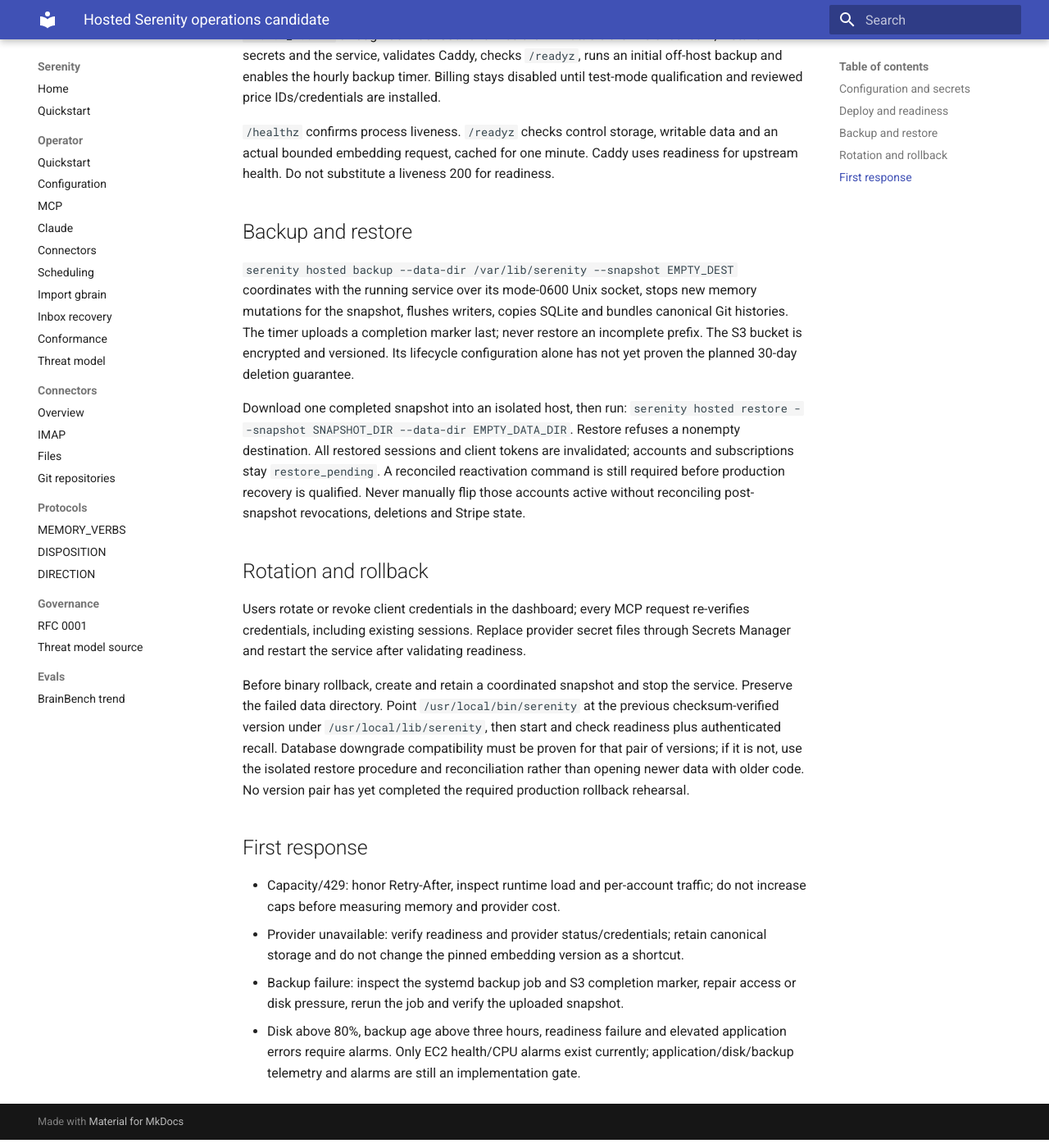
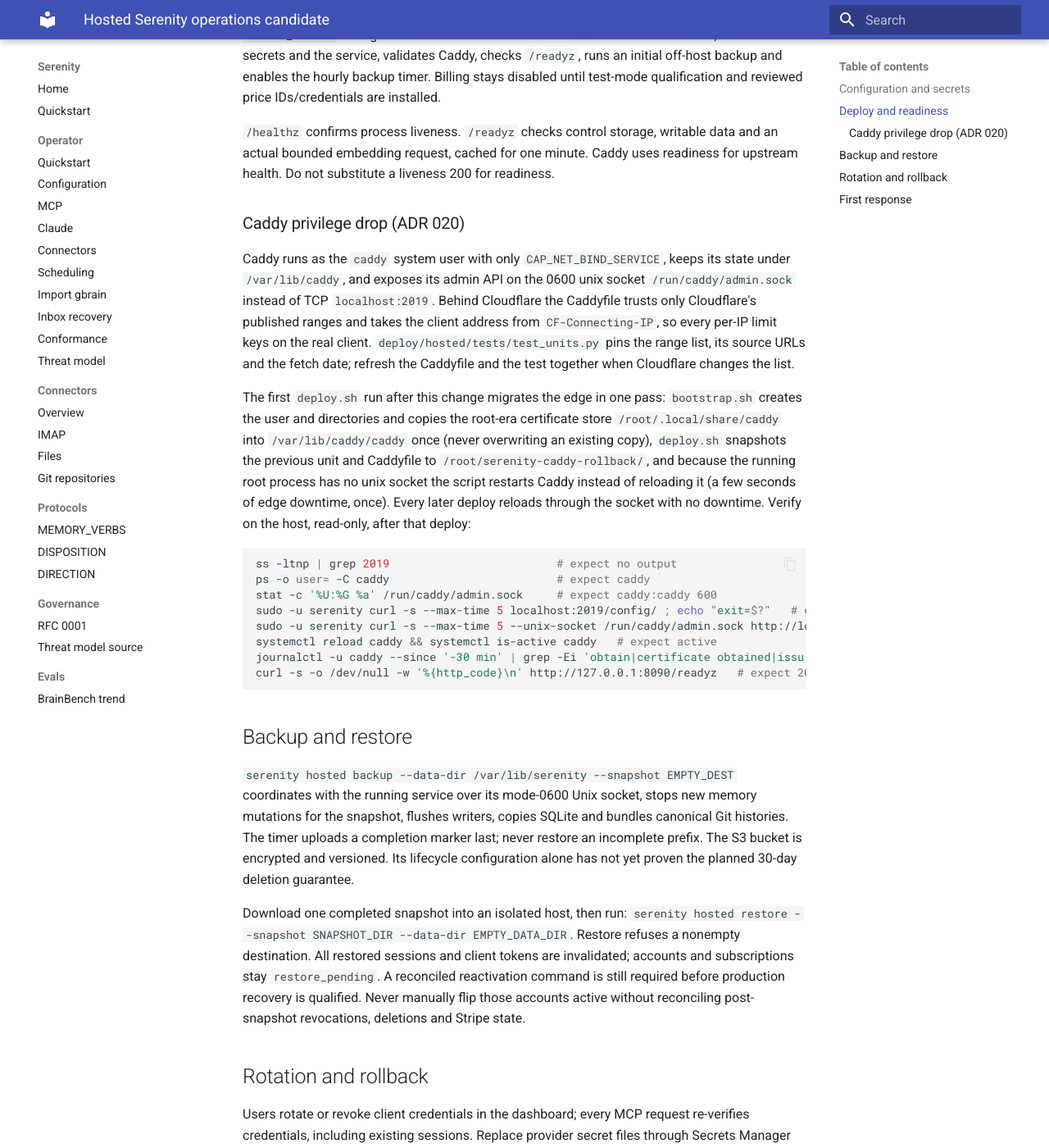
Before and after one commit to sirerun/serenity, an MkDocs documentation site: the page built from docs/launch/hosted-runbook.md, in a window 1280 px wide and 1400 px high, scrolled down 799 px. Shown: the whole window at 82% size. Built offline with MkDocs 1.6.1 and Material for MkDocs 9.7.7, drawn with Linux system fonts in a browser that asks for light colours; some of the changed text lies outside the part shown.

Commit message:
deploy(hosted): run Caddy unprivileged with a unix admin socket and trusted_proxies (T24.1)
Closes SEC-H01 and SEC-M03 from deep review 001 per ADR 020.

- caddy.service runs as caddy:caddy with only CAP_NET_BIND_SERVICE,
  NoNewPrivileges, ProtectSystem=strict, ProtectHome, PrivateTmp,
  RuntimeDirectory/StateDirectory=caddy and XDG state under /var/lib/caddy;
  ExecReload goes through --address unix//run/caddy/admin.sock.
- Caddyfile opens with a global block: admin on the 0600 unix socket,
  servers trusted_proxies static <Cloudflare v4+v6, source and fetch date
  in a comment>, client_ip_headers CF-Connecting-IP; the upstream header is
  X-Serenity-Client-IP {client_ip}.
- bootstrap.sh creates the caddy user and /var/lib/caddy, /run/caddy
  idempotently and copies /root/.local/share/caddy once so no certificate
  is re-issued.
- deploy.sh snapshots the previous unit and Caddyfile for rollback, reloads
  through the unix socket, and restarts once when no socket exists yet.
- hosted-runbook.md documents the migration, the read-only verification
  commands and the rollback.

````diff
--- a/docs/launch/hosted-runbook.md
+++ b/docs/launch/hosted-runbook.md
@@ -35,6 +35,37 @@
 data and an actual bounded embedding request, cached for one minute. Caddy uses
 readiness for upstream health. Do not substitute a liveness 200 for readiness.
 
+### Caddy privilege drop (ADR 020)
+
+Caddy runs as the `caddy` system user with only `CAP_NET_BIND_SERVICE`, keeps
+its state under `/var/lib/caddy`, and exposes its admin API on the 0600 unix
+socket `/run/caddy/admin.sock` instead of TCP `localhost:2019`. Behind
+Cloudflare the Caddyfile trusts only Cloudflare's published ranges and takes the
+client address from `CF-Connecting-IP`, so every per-IP limit keys on the real
+client. `deploy/hosted/tests/test_units.py` pins the range list, its source URLs
+and the fetch date; refresh the Caddyfile and the test together when Cloudflare
+changes the list.
+
+The first `deploy.sh` run after this change migrates the edge in one pass:
+`bootstrap.sh` creates the user and directories and copies the root-era
+certificate store `/root/.local/share/caddy` into `/var/lib/caddy/caddy` once
+(never overwriting an existing copy), `deploy.sh` snapshots the previous unit and
+Caddyfile to `/root/serenity-caddy-rollback/`, and because the running root
+process has no unix socket the script restarts Caddy instead of reloading it
+(a few seconds of edge downtime, once). Every later deploy reloads through the
+socket with no downtime. Verify on the host, read-only, after that deploy:
+
+```sh
+ss -ltnp | grep 2019                         # expect no output
+ps -o user= -C caddy                         # expect caddy
+stat -c '%U:%G %a' /run/caddy/admin.sock     # expect caddy:caddy 600
+sudo -u serenity curl -s --max-time 5 localhost:2019/config/ ; echo "exit=$?"   # expect a refused connection, non-zero exit
+sudo -u serenity curl -s --max-time 5 --unix-socket /run/caddy/admin.sock http://localhost/config/ ; echo "exit=$?"   # expect permission denied, non-zero exit
+systemctl reload caddy && systemctl is-active caddy   # expect active
+journalctl -u caddy --since '-30 min' | grep -Ei 'obtain|certificate obtained|issu' # expect no new issuance
+curl -s -o /dev/null -w '%{http_code}\n' http://127.0.0.1:8090/readyz   # expect 200
+```
+
 ## Backup and restore
 
 `serenity hosted backup --data-dir /var/lib/serenity --snapshot EMPTY_DEST`
@@ -66,6 +97,13 @@
 procedure and reconciliation rather than opening newer data with older code.
 No version pair has yet completed the required production rollback rehearsal.
 
+To roll back the Caddy privilege drop alone, reinstall the snapshot taken by the
+first migrated deploy: copy `/root/serenity-caddy-rollback/caddy.service` to
+`/etc/systemd/system/caddy.service` and its `Caddyfile` to `/etc/caddy/Caddyfile`,
+then `systemctl daemon-reload && systemctl restart caddy`. The root-era
+certificate store under `/root/.local/share/caddy` is untouched by the migration
+(it is copied, not moved), so the rolled-back unit serves the same certificate.
+
 ## First response
 
 - Capacity/429: honor Retry-After, inspect runtime load and per-account traffic;
````
Also changed, not shown: 4 other files.
